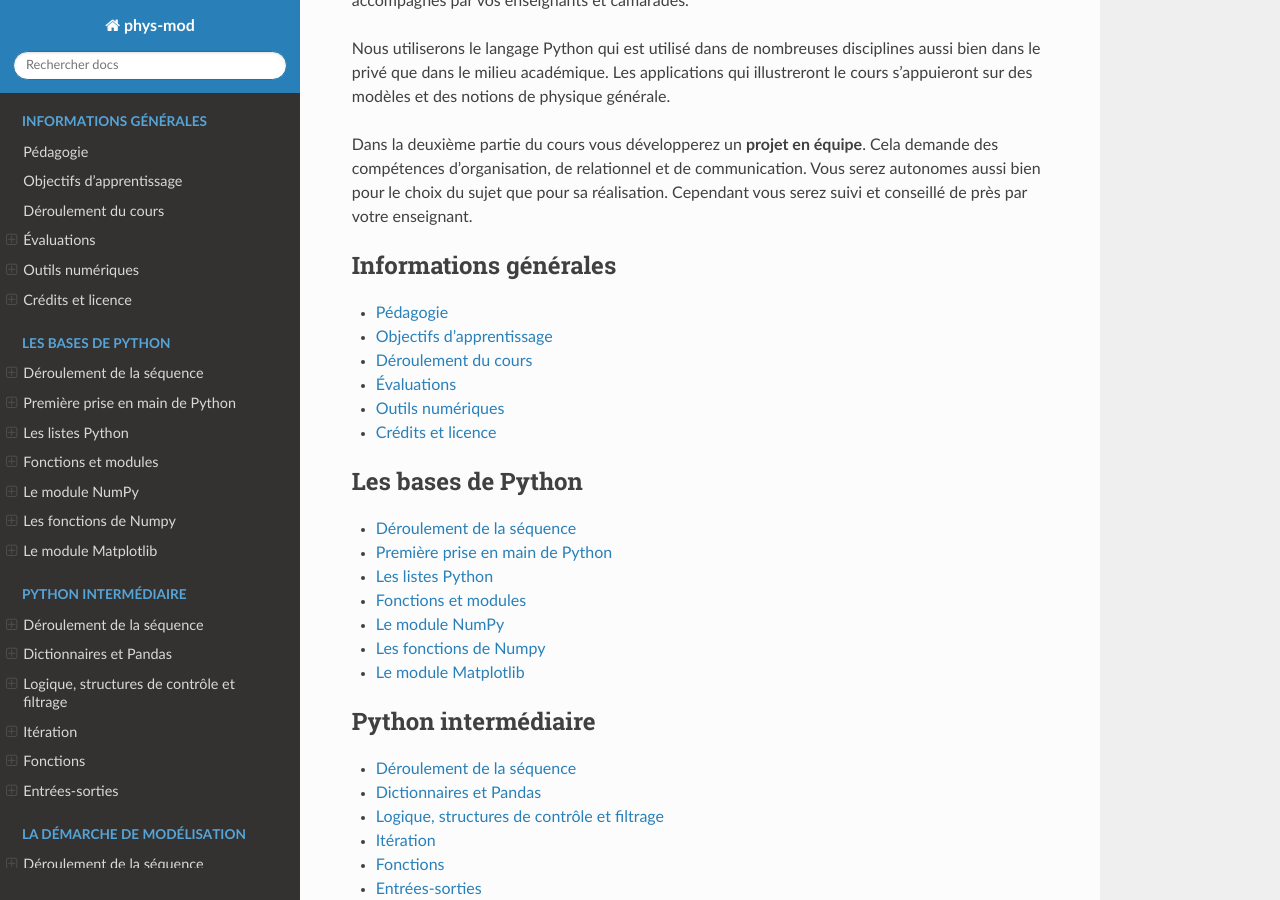
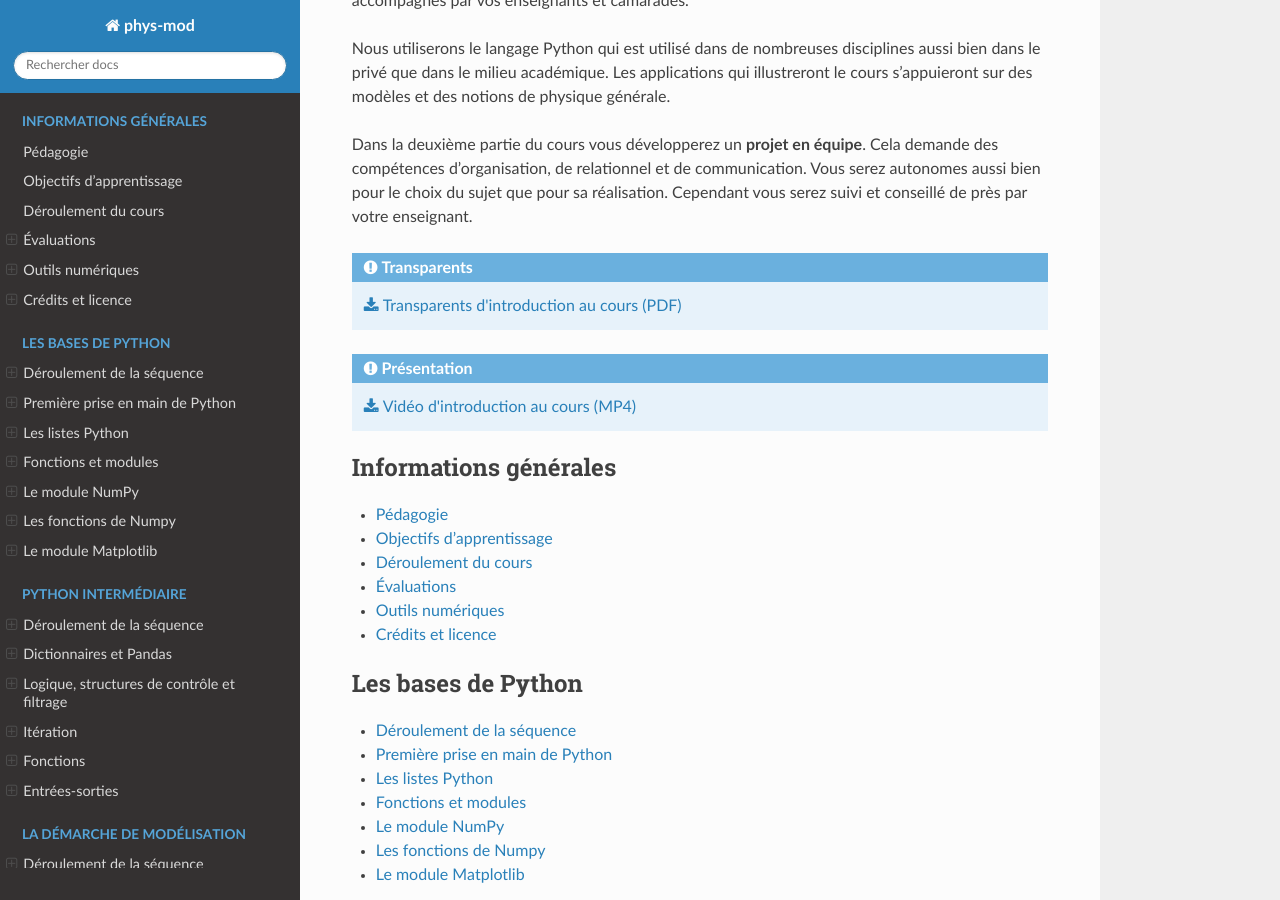
Before and after one commit to phys-mod/site, a Sphinx documentation site: the page built from source/index.rst, in a window 1280 px wide and 900 px high, scrolled down 783 px. Built offline with Sphinx 7.4.7 and the Read the Docs theme 2.0.0, drawn with Linux system fonts in a browser that asks for light colours; part of the change alters nothing that is shown.

Commit message:
added video

```diff
--- a/source/index.rst
+++ b/source/index.rst
@@ -53,13 +53,13 @@ Dans la deuxième partie du cours vous développerez un **projet en équipe**. C
 de relationnel et de communication. Vous serez autonomes aussi bien pour le choix du sujet que pour sa réalisation.
 Cependant vous serez suivi et conseillé de près par votre enseignant.
 
-.. (admonition:: Transparents
+.. admonition:: Transparents
 
-    :download:`Transparents d'introduction au cours (PDF) <./cours-info/cours_intro.pdf>`
+    :download:`Transparents d'introduction au cours (PDF) <https://dropsu.sorbonne-universite.fr/s/zyjYdm258FPpYbn>`
 
-.. (admonition:: Présentation
+.. admonition:: Présentation
 
-    :download:`Vidéo d'introduction au cours (MP4) <https://share.obspm.fr/index.php/s/39CAxczNYbieHDz>`
+    :download:`Vidéo d'introduction au cours (MP4) <https://dropsu.sorbonne-universite.fr/s/naz93nStznHTBpc>`
 
 .. toctree::
    :maxdepth: 1
```
